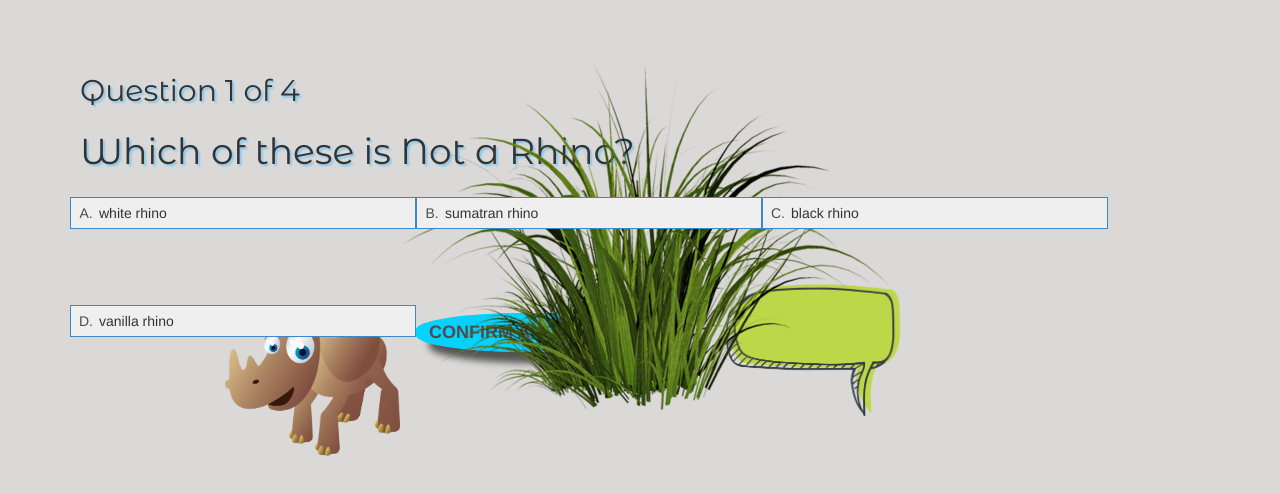
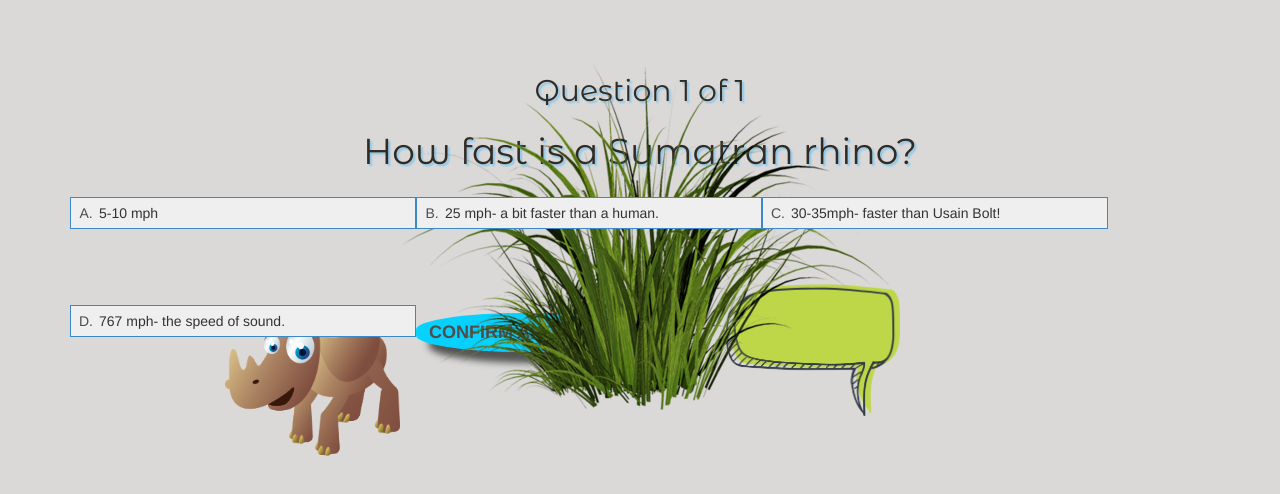
Before and after one commit to zachwhitedev/sumatran-rhino-zh, a React (Create React App) app in the folder frontend/: page / in a window 1280 px wide. Shown: the top 494 px of the page. Built offline with nearby package versions, Linux system fonts and the light colour scheme.

Commit message:
model styling

```diff
--- a/frontend/src/App.css
+++ b/frontend/src/App.css
@@ -3,7 +3,6 @@ body {
     background-color: rgb(218, 217, 216);
 
 }
-
 
 h1,
 h2 {
@@ -11,6 +10,8 @@ h2 {
     margin-bottom: 25px;
     font-family: 'Montserrat Alternates', sans-serif;
     text-shadow: 2px 2px 2px #86c6ec;
+    text-align: center;
+    color: #332b22;
 }
 
 .answer {
@@ -155,3 +156,50 @@ h2 {
     margin-left: auto;
     padding-top: 5%;
 }
+
+.submit-form {
+    background: #9cbbb6e8;
+    position: absolute;
+    top: 180px;
+    margin-left: auto;
+    margin-right: auto;
+    left: 0;
+    right: 0;
+    width: 280px;
+    border: 6px solid #6d6565;
+    border-radius: 4px;
+    padding: 10px;
+    box-shadow: 10px 10px 10px grey;
+    font-family: 'Montserrat Alternates', sans-serif;
+}
+
+.pop {
+    color: #4f4c4c;
+    background-color: #07ff45;
+    font-weight: bold;
+    border-radius: 42%;
+    box-shadow: 13px 11px 7px #0000009e;
+    outline: none;
+    float: right;
+    margin: 30px 25px 20px 18px;
+}
+
+.pop:hover {
+    color: #4f4c4c;
+    background-color: #06bb33;
+    font-weight: bold;
+    border-radius: 42%;
+    box-shadow: 13px 11px 7px #0000009e;
+    outline: none;
+    float: right;
+}
+
+.drink {
+text-align: center;
+}
+
+.dog {
+    text-align: center;
+    border-radius: 5%;
+    background-color: rgb(218, 217, 216);
+}
--- a/frontend/src/App.js
+++ b/frontend/src/App.js
@@ -17,43 +17,77 @@ import quizReducer from './reducers/QuizReducer';
 import './App.css';
 function App() {
   const questions = [
+    // {
+    //   id: 1,
+    //   question: 'What is Sumatra?',
+    //   answer_a: 'A country in Africa.',
+    //   answer_b: 'A type of Tibetan yoga.',
+    //   answer_c: 'An island south of Malaysia.',
+    //   answer_d: 'A city in India',
+    //   correct_answer: 'c'
+    // },
+    // {
+    //   id: 2,
+    //   question: 'Do rhinos have one or two horns?',
+    //   answer_a: '1',
+    //   answer_b: '2',
+    //   answer_c: '3',
+    //   answer_d: 'a & b (depends on the species!)',
+    //   correct_answer: 'd'
+    // },
+    // {
+    //   id: 3,
+    //   question: 'On average, how much does a Sumatran rhino weigh?',
+    //   answer_a: '1000-2000 lbs. (smallest rhino in the world!)',
+    //   answer_b: '2000-3000 lbs.',
+    //   answer_c: '3000-4000 lbs. (they are HUGE!)',
+    //   answer_d: 'About the size of a rhino.',
+    //   correct_answer: 'a'
+    // },
+    // {
+    //   id: 4,
+    //   question: 'A Sumatran rhino\'s hide is...',
+    //   answer_a: 'tough and gray',
+    //   answer_b: 'dark green and scaly',
+    //   answer_c: 'red-brown with patches of hair',
+    //   answer_d: 'purple and shiny',
+    //   correct_answer: 'c'
+    // },
+    // {
+    //   id: 5,
+    //   question: 'How many Sumatran rhinos are in the world?',
+    //   answer_a: 'None- they\'re extinct!',
+    //   answer_b: 'Fewer than 100.',
+    //   answer_c: 'Between 100-200',
+    //   answer_d: '10 jabillion.',
+    //   correct_answer: 'b'
+    // },
+    // {
+    //   id: 6,
+    //   question: 'Why do Sumatran rhinos like mud so much?',
+    //   answer_a: 'It exfoliates their pores, preventing acne.',
+    //   answer_b: 'It keeps their hide cool!',
+    //   answer_c: 'It protects them from insects.',
+    //   answer_d: 'Both b & c',
+    //   correct_answer: 'd'
+    // },
+    // {
+    //   id: 7,
+    //   question: 'What does a Sumatran rhino eat?',
+    //   answer_a: 'Klondike bars.',
+    //   answer_b: 'Human flesh. They are blood-thirsty maneaters.',
+    //   answer_c: 'Twigs and berries, with a love for mangos and figs!',
+    //   answer_d: 'Omnivorous- they\'ll eat whatever comes their way.',
+    //   correct_answer: 'c'
+    // },
     {
-      id: 1,
-      question: 'Which of these is Not a Rhino?',
-      answer_a:
-        'white rhino',
-      answer_b: 'sumatran rhino',
-      answer_c:
-        "black rhino",
-      answer_d: 'vanilla rhino',
-      correct_answer: 'd',
-    },
-    {
-      id: 2,
-      question: 'What continent do rhinos live on?',
-      answer_a: 'North America',
-      answer_b: 'Antarctica',
-      answer_c: 'Mexico City',
-      answer_d: 'Africa and Asia',
-      correct_answer: 'd',
-    },
-    {
-      id: 3,
-      question: 'How much does a rhino weigh?',
-      answer_a: '80 lbs.',
-      answer_b: 'Your mom.',
-      answer_c: '3000 lbs.',
-      answer_d: '5000 lbs.',
-      correct_answer: 'd',
-    },
-    {
-      id: 4,
-      question: 'How much does a rhino weigh bitch?',
-      answer_a: '80 lbs.',
-      answer_b: 'Your mom.',
-      answer_c: '3000 lbs.',
-      answer_d: '5000 lbs.',
-      correct_answer: 'd',
+      id: 8,
+      question: 'How fast is a Sumatran rhino?',
+      answer_a: '5-10 mph',
+      answer_b: '25 mph- a bit faster than a human.',
+      answer_c: '30-35mph- faster than Usain Bolt!',
+      answer_d: '767 mph- the speed of sound.',
+      correct_answer: 'b'
     },
   ];
   const initialState = {
@@ -124,7 +158,6 @@ function App() {
   if (showResults) {
     return (
       <div className="container results">
-        <img className='' src={require("./image/cloud_PNG.png")} alt='hello' />
         <h2>Results</h2>
         <ul>{renderResultsData()}</ul>
         <h3>Score: {state.score}</h3>
@@ -133,6 +166,7 @@ function App() {
         <button className="btn btn-go" onClick={restart}>
           Restart
                 </button>
+        <img className='' src={require("./image/cloud_PNG.png")} alt='hello' />
       </div>
     );
   } else {
--- a/frontend/src/components/SubmitForm.js
+++ b/frontend/src/components/SubmitForm.js
@@ -29,9 +29,12 @@ export default class SubmitForm extends React.Component {
 
   render() {
     return (
+    <div className='submit-form'>
       <form>
         <div>
-          <input
+          <h1 id='soda'>YOUR SCORE!: {this.props.userscore}</h1>
+          <div className='drink'>
+          <input className='dog'
             type='text'
             id='name'
             name='name'
@@ -40,9 +43,9 @@ export default class SubmitForm extends React.Component {
             value={this.state.name}
             required
           />
-        </div>
+
         <div>
-          <input
+          <input className='dog'
             type='email'
             name='email'
             id='email'
@@ -51,9 +54,12 @@ export default class SubmitForm extends React.Component {
             value={this.state.email}
             required
           />
+          </div>
+          </div>
         </div>
-        <button onClick={this.sendScoreToDB}>Submit!</button>
+        <button className='pop' onClick={this.sendScoreToDB}>Submit!</button>
       </form>
+      </div>
     );
   }
 }
```
Also changed, not shown: frontend/src/zach.js (deleted, +0 -160 lines).
